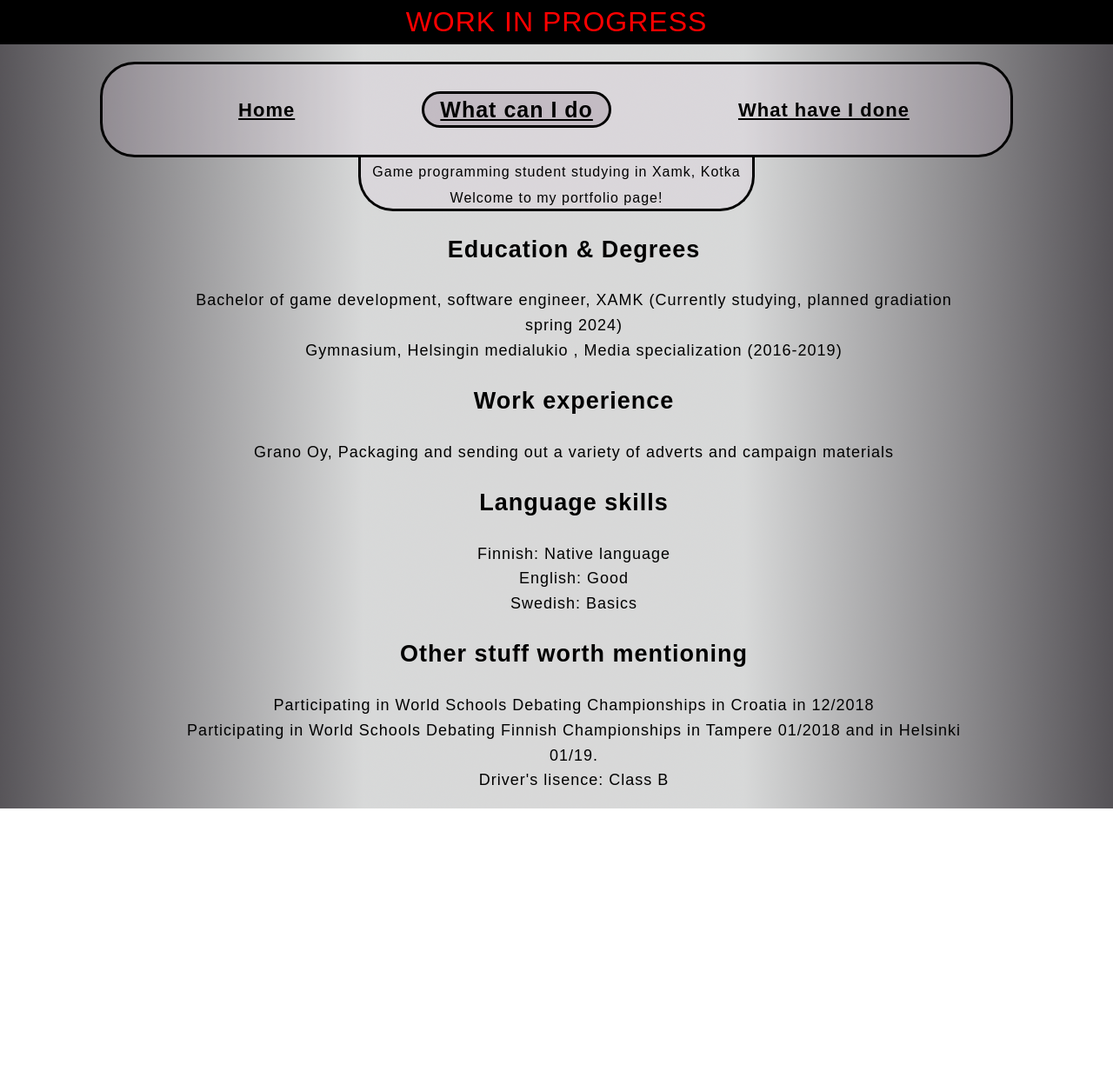
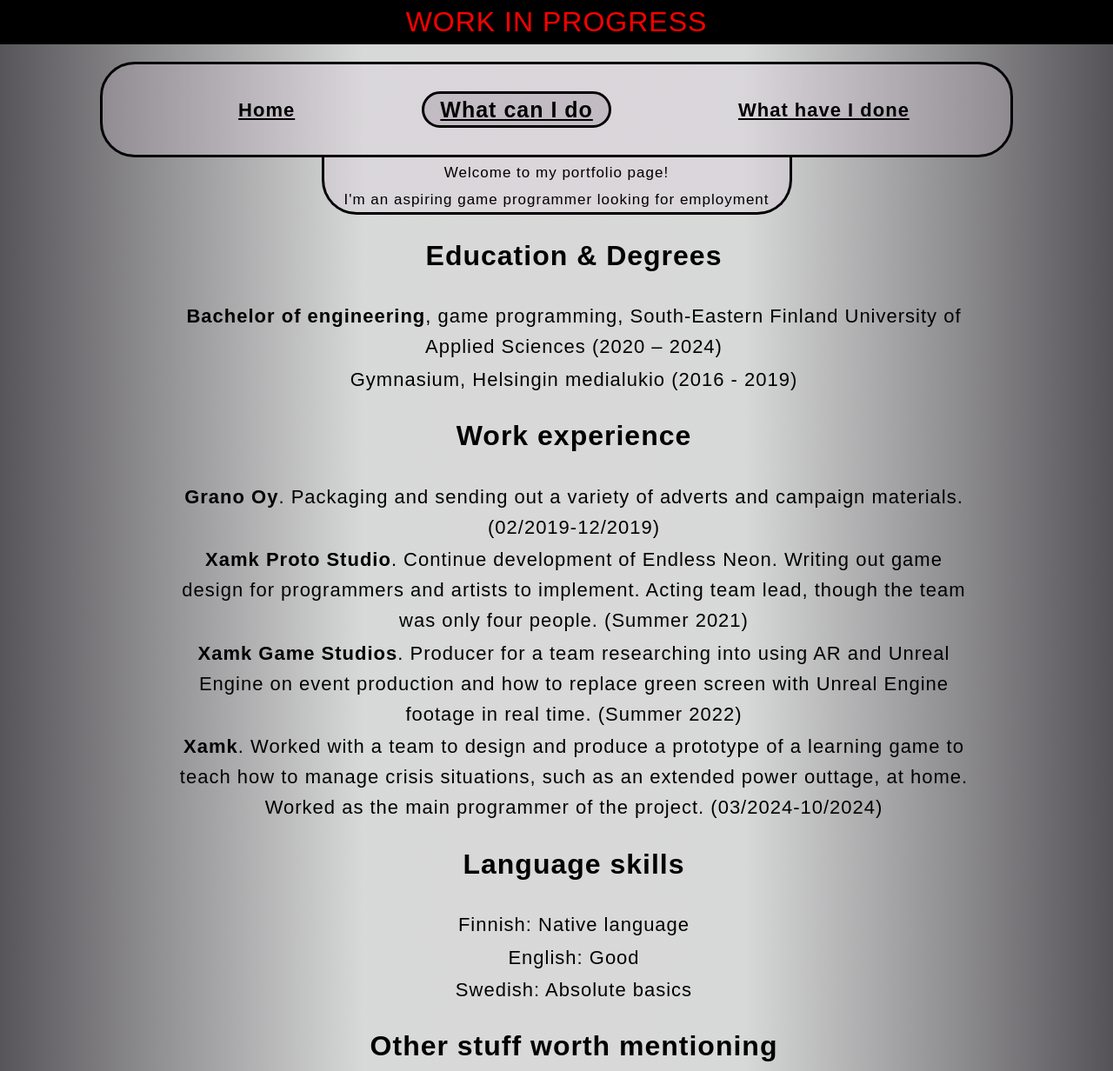
Before and after one commit to JyTero/JyTero.github.io, a plain HTML site: page WhatCanIDo.html in a window 1280 px wide. Shown: the top 1232 px of the page at 87% size. Before the commit the page ends 930 px from the top, so only its background shows below. Drawn offline with Linux system fonts and the light colour scheme.

Commit message:
Changed WhatCanIDo

```diff
--- a/CSS/GeneralStyles.css
+++ b/CSS/GeneralStyles.css
@@ -13,7 +13,7 @@ html, body {
 p, a, ul, li, h3{
 	line-height: 1.6;
 	letter-spacing: 1px;
-	font-size: 18px;
+	font-size: 22px;
 	color: black;
 }
 a:hover {
@@ -78,7 +78,7 @@ a {
 }
 
 #QuickFacts {
-	width: 450px;
+	width: 535px;
 	margin-left: auto;
 	margin-right: auto;
 	border: solid;
@@ -90,9 +90,10 @@ a {
 	background: rgba(226, 204, 226, 0.2);
 }
 #QuickFacts p{
-	font-size: 16px;
+	font-size: 17px;
 	margin: 0px;
 	margin-top: 4px;
+    width: px;
 }
 #QuickFacts a{
 	font-size: 15px;
--- a/CSS/WCIDStyles.css
+++ b/CSS/WCIDStyles.css
@@ -1,5 +1,18 @@
-ul {
+#Content ul {
     list-style-type: none;
+}
+#Content li {
+    margin-top: 2px;
+    margin-bottom: 2px;
+}
+#Content h2{
+    font-size: 32px;
+    margin-top: 0px;
+    margin-bottom: 0xp;
+}
+#Content p{
+    margin-bottom: 1px;
+    margin-top: 1px;
 }
 @media only screen and (max-width: 769px) {
 }
--- a/WhatCanIDo.html
+++ b/WhatCanIDo.html
@@ -21,8 +21,8 @@
             </div>
 
             <div id = "QuickFacts">
-				<p>Game programming student studying in Xamk, Kotka</p>
                 <p>Welcome to my portfolio page!</p>
+                <p>I'm an aspiring game programmer looking for employment</p>
             </div>
 
         </header>
@@ -30,27 +30,29 @@
         <div id = "Content">
             <div>
                 <ul>
-					<h2>Education &amp Degrees</h2>
-					<li>Bachelor of game development, software engineer, XAMK (Currently studying, planned gradiation spring 2024)</li>
-					<li>Gymnasium, Helsingin medialukio , Media specialization (2016-2019)</li>
+                    <li><h2>Education &amp Degrees</h2></li>
+                    <li><p><strong>Bachelor of engineering</strong>, game programming, South-Eastern Finland University of Applied Sciences (2020 – 2024)</p></li>
+                    <li><p>Gymnasium, Helsingin medialukio (2016 - 2019)</p></li>
                 </ul>
                 <ul>
-					<h2>Work experience</h2>
-					<li>Grano Oy, Packaging and sending out a variety of adverts and campaign materials</li>
+                    <li><h2>Work experience</h2></li>
+                    <li><p><strong>Grano Oy</strong>. Packaging and sending out a variety of adverts and campaign materials. (02/2019-12/2019)</p></li>
+                    <li><p><strong>Xamk Proto Studio</strong>. Continue development of Endless Neon. Writing out game design for programmers and artists to implement. Acting team lead, though the team was only four people. (Summer 2021)</p></li>
+                    <li><p><strong>Xamk Game Studios</strong>. Producer for a team researching into using AR and Unreal Engine on event production and how to replace green screen with Unreal Engine footage in real time. (Summer 2022)</p></li>
+                    <li><p><strong>Xamk</strong>. Worked with a team to design and produce a prototype of a learning game to teach how to manage crisis situations, such as an extended power outtage, at home. Worked as the main programmer of the project. (03/2024-10/2024)</p></li>
+                </ul>
+
+                <ul>
+                    <li><h2>Language skills</h2></li>
+                    <li><p>Finnish: Native language</p></li>
+                    <li><p>English: Good</p></li>
+                    <li><p>Swedish: Absolute basics</p></li>
                 </ul>
                 <ul>
-					<h2>Language skills</h2>
-					<li>Finnish: Native language</li>
-					<li>English: Good</li>
-					<li>Swedish: Basics</li>
-				</ul>
-
-				<p></p>
-				<ul>
-					<h2>Other stuff worth mentioning</h2>
-					<li>Participating in World Schools Debating Championships in Croatia in 12/2018 </li>
-					<li>Participating in World Schools Debating Finnish Championships in Tampere 01/2018 and in Helsinki 01/19.</li>
-					<li>Driver's lisence: Class B</li>
+                    <li><h2>Other stuff worth mentioning</h2></li>
+                    <li><p>Finnish driver's license: Class B, though fairly inexperienced driver</p></li>
+                    <li><p>Participating in World Schools Debating Championships in Croatia in 12/2018 </p></li>
+                    <li><p>Participating in World Schools Debating Finnish Championships in Tampere 01/2018 and in Helsinki 01/19.</p></li>
                 </ul>
             </div>
         </div>
```
Lines whose indentation alone changed are shown as unchanged.
